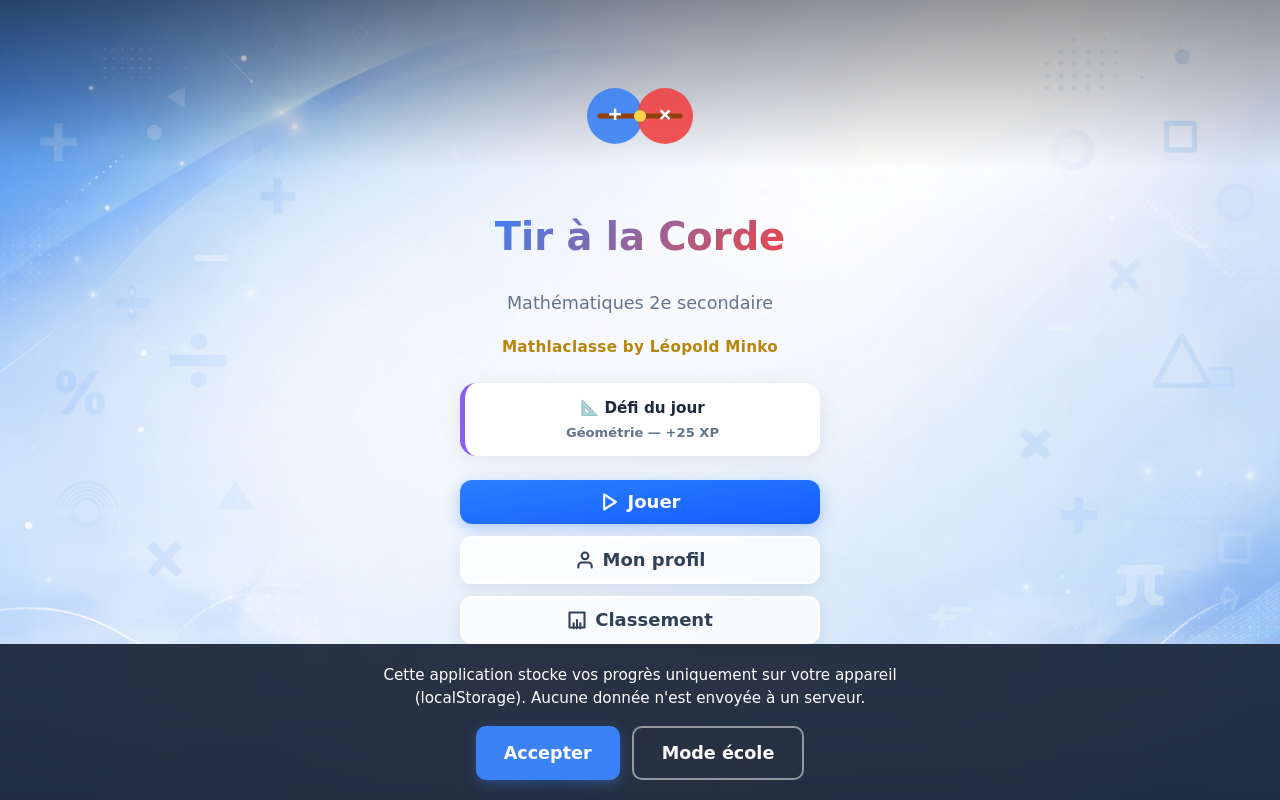
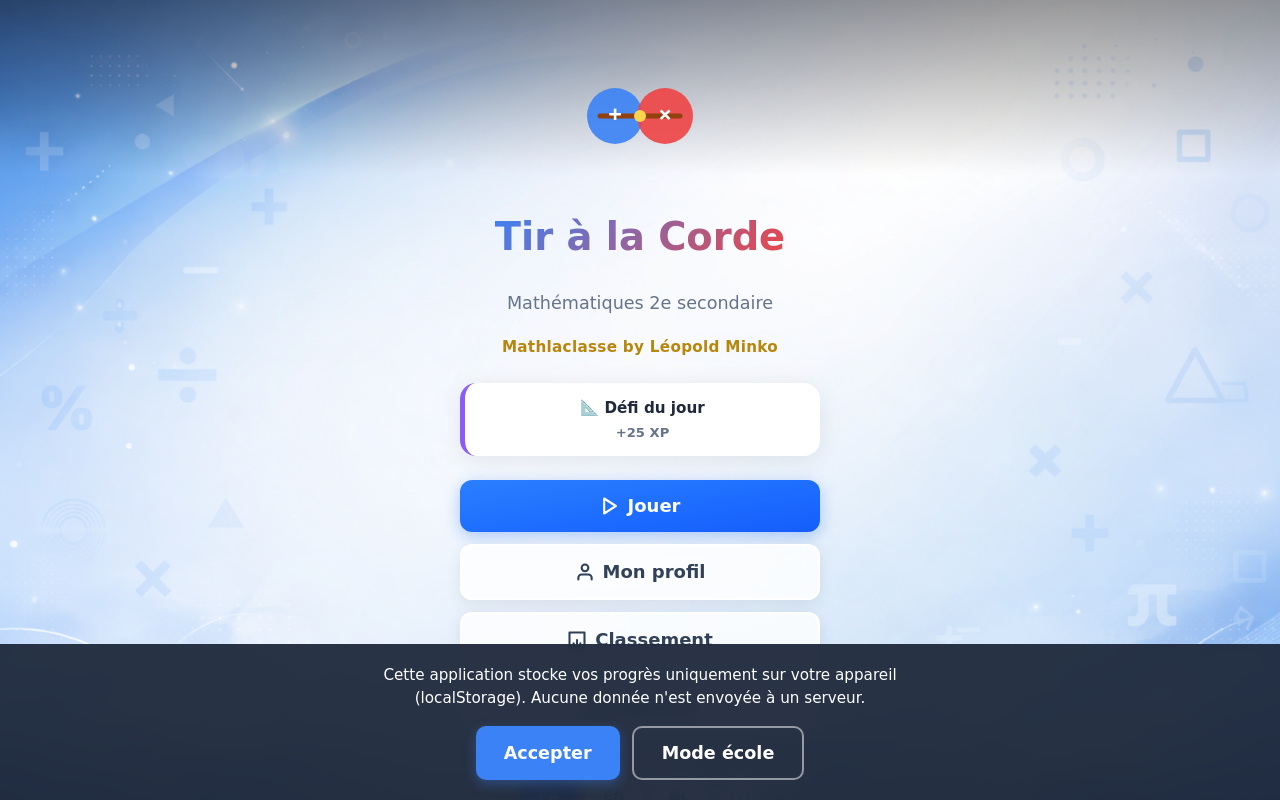
Before and after one commit to stephane2018/maths-games, a React (Vite) app: page / in a window 1280 px wide. Built offline with nearby package versions, Linux system fonts and the light colour scheme.

Commit message:
Remove theme label from daily challenge card and increase button padding from p-2 to p-3

```diff
--- a/src/screens/HomeScreen.jsx
+++ b/src/screens/HomeScreen.jsx
@@ -84,7 +84,7 @@ export default function HomeScreen() {
             </div>
           )}
           <div className="daily-title">{dailyChallenge.themeIcon} {t('home.dailyChallenge')}</div>
-          <div className="daily-theme">{t(`themes.${dailyChallenge.theme}`)} — +{dailyChallenge.bonusXP} XP</div>
+          <div className="daily-theme"> +{dailyChallenge.bonusXP} XP</div>
           {dailyCompleted && <div className="daily-done">{'\u2705'} {t('home.dailyDone')}</div>}
         </div>
 
@@ -92,7 +92,7 @@ export default function HomeScreen() {
           <GlassButton
             variant="gradient"
             size="lg"
-            className='!p-2'
+            className='!p-3'
             onClick={() => { sound.buttonClick(); push('ModeSelect'); }}
             icon={
               <svg width="20" height="20" viewBox="0 0 24 24" fill="none" stroke="currentColor" strokeWidth="2.5" strokeLinecap="round" strokeLinejoin="round">
@@ -106,7 +106,7 @@ export default function HomeScreen() {
           <GlassButton
             variant="glass"
             size="lg"
-            className='!p-2'
+            className='!p-3'
             onClick={() => { sound.buttonClick(); push('Profile'); }}
             icon={
               <svg width="20" height="20" viewBox="0 0 24 24" fill="none" stroke="currentColor" strokeWidth="2.5" strokeLinecap="round" strokeLinejoin="round">
@@ -121,7 +121,7 @@ export default function HomeScreen() {
           <GlassButton
             variant="glass"
             size="lg"
-            className='!p-2'
+            className='!p-3'
             onClick={() => { sound.buttonClick(); push('Leaderboard'); }}
             icon={
               <svg width="20" height="20" viewBox="0 0 24 24" fill="none" stroke="currentColor" strokeWidth="2.5" strokeLinecap="round" strokeLinejoin="round">
@@ -135,7 +135,7 @@ export default function HomeScreen() {
           <GlassButton
             variant="glass"
             size="lg"
-            className='!p-2'
+            className='!p-3'
             onClick={() => { sound.buttonClick(); push('Settings'); }}
             icon={
               <svg width="20" height="20" viewBox="0 0 24 24" fill="none" stroke="currentColor" strokeWidth="2.5" strokeLinecap="round" strokeLinejoin="round">
```
